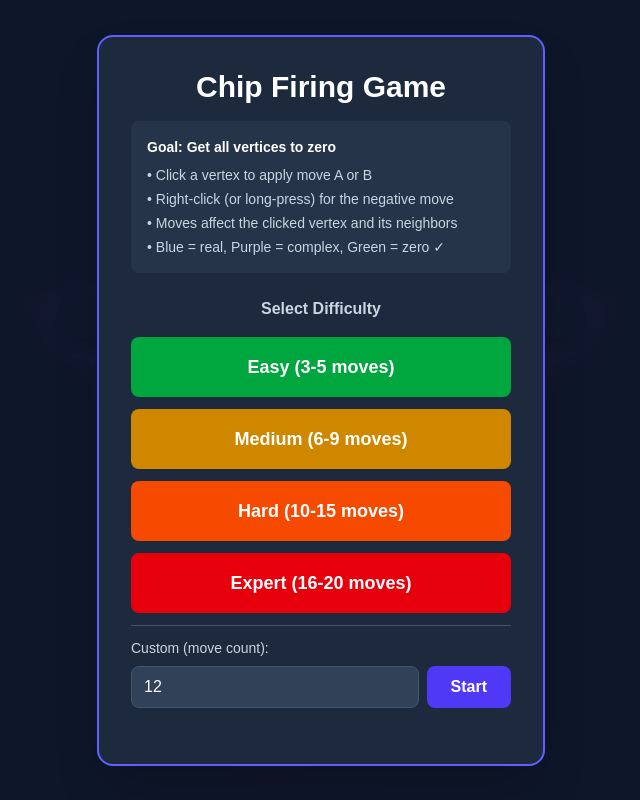
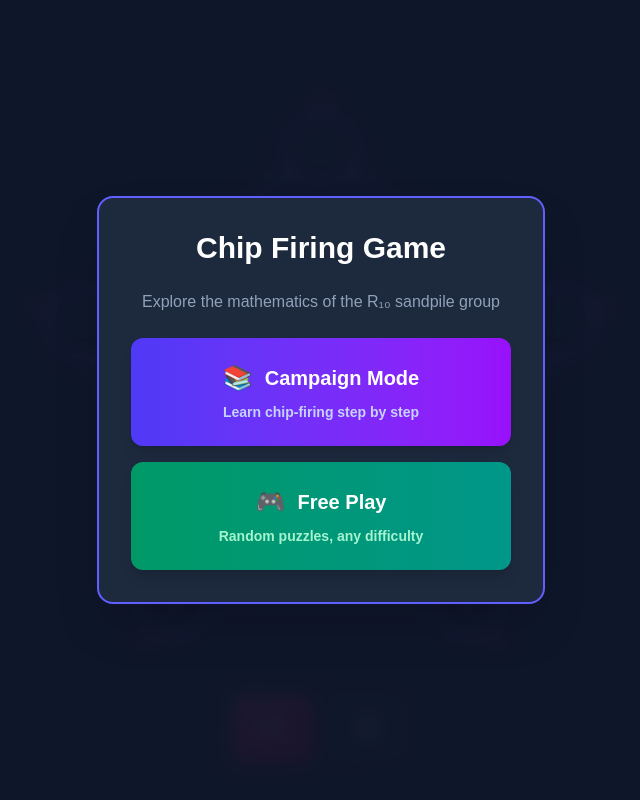
Before and after one commit to mikeion/pentagon-game, a Next.js app in the folder pentagon-webapp/: page / in a window 1280 px wide. Shown: the whole page, without its empty margins (319-959 px from the left). Built offline with nearby package versions, Linux system fonts and the light colour scheme.

Commit message:
Add main menu with Campaign and Free Play mode selection
- Create main menu that shows on app load
- Two big buttons: Campaign Mode and Free Play
- Campaign: Learn chip-firing step by step
- Free Play: Random puzzles (existing functionality)
- Add back button to return to main menu from Free Play

```diff
--- a/pentagon-webapp/src/components/PentagonGame.tsx
+++ b/pentagon-webapp/src/components/PentagonGame.tsx
@@ -61,6 +61,8 @@ export default function PentagonGame() {
 
   // Difficulty and menu state
   type Difficulty = 'easy' | 'medium' | 'hard' | 'expert' | 'custom';
+  type GameMode = 'main-menu' | 'free-play' | 'campaign';
+  const [gameMode, setGameMode] = useState<GameMode>('main-menu');
   const [showMenu, setShowMenu] = useState(true);
   const [selectedDifficulty, setSelectedDifficulty] = useState<Difficulty>('medium');
   const [customMoveCount, setCustomMoveCount] = useState(12);
@@ -478,11 +480,58 @@ export default function PentagonGame() {
         }
       }}
     >
-      {/* Difficulty Selection Menu */}
-      {showMenu && (
+      {/* Main Menu - Mode Selection */}
+      {showMenu && gameMode === 'main-menu' && (
         <div className="absolute inset-0 z-50 flex items-center justify-center bg-slate-900/95 backdrop-blur-sm">
           <div className="bg-slate-800 p-8 rounded-2xl shadow-2xl border-2 border-indigo-500 max-w-md w-full">
-            <h2 className="text-3xl font-bold text-white mb-4 text-center">Chip Firing Game</h2>
+            <h2 className="text-3xl font-bold text-white mb-6 text-center">Chip Firing Game</h2>
+
+            <p className="text-slate-400 text-center mb-6">
+              Explore the mathematics of the R₁₀ sandpile group
+            </p>
+
+            <div className="space-y-4">
+              <button
+                onClick={() => setGameMode('campaign')}
+                className="w-full px-6 py-6 bg-gradient-to-r from-indigo-600 to-purple-600 hover:from-indigo-700 hover:to-purple-700 text-white rounded-xl font-bold text-xl transition-all shadow-lg"
+              >
+                <div className="flex items-center justify-center gap-3">
+                  <span className="text-2xl">📚</span>
+                  <span>Campaign Mode</span>
+                </div>
+                <p className="text-sm text-indigo-200 mt-2">
+                  Learn chip-firing step by step
+                </p>
+              </button>
+
+              <button
+                onClick={() => setGameMode('free-play')}
+                className="w-full px-6 py-6 bg-gradient-to-r from-emerald-600 to-teal-600 hover:from-emerald-700 hover:to-teal-700 text-white rounded-xl font-bold text-xl transition-all shadow-lg"
+              >
+                <div className="flex items-center justify-center gap-3">
+                  <span className="text-2xl">🎮</span>
+                  <span>Free Play</span>
+                </div>
+                <p className="text-sm text-emerald-200 mt-2">
+                  Random puzzles, any difficulty
+                </p>
+              </button>
+            </div>
+          </div>
+        </div>
+      )}
+
+      {/* Free Play Menu - Difficulty Selection */}
+      {showMenu && gameMode === 'free-play' && (
+        <div className="absolute inset-0 z-50 flex items-center justify-center bg-slate-900/95 backdrop-blur-sm">
+          <div className="bg-slate-800 p-8 rounded-2xl shadow-2xl border-2 border-indigo-500 max-w-md w-full">
+            <button
+              onClick={() => setGameMode('main-menu')}
+              className="mb-4 text-slate-400 hover:text-white transition-colors"
+            >
+              ← Back to Main Menu
+            </button>
+            <h2 className="text-3xl font-bold text-white mb-4 text-center">Free Play</h2>
 
             {/* How to Play */}
             <div className="bg-slate-700/50 rounded-lg p-4 mb-6 text-sm">
```
